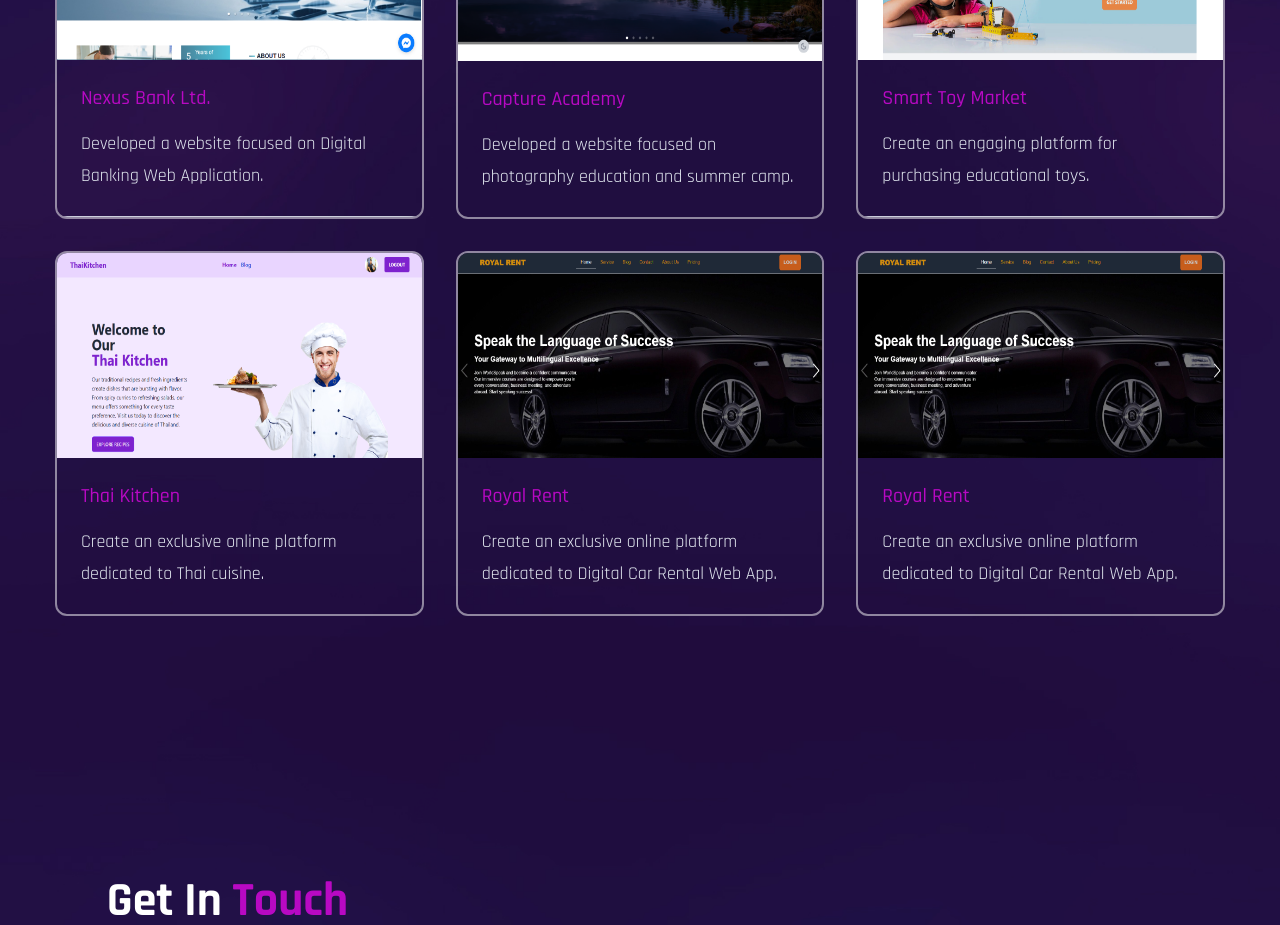
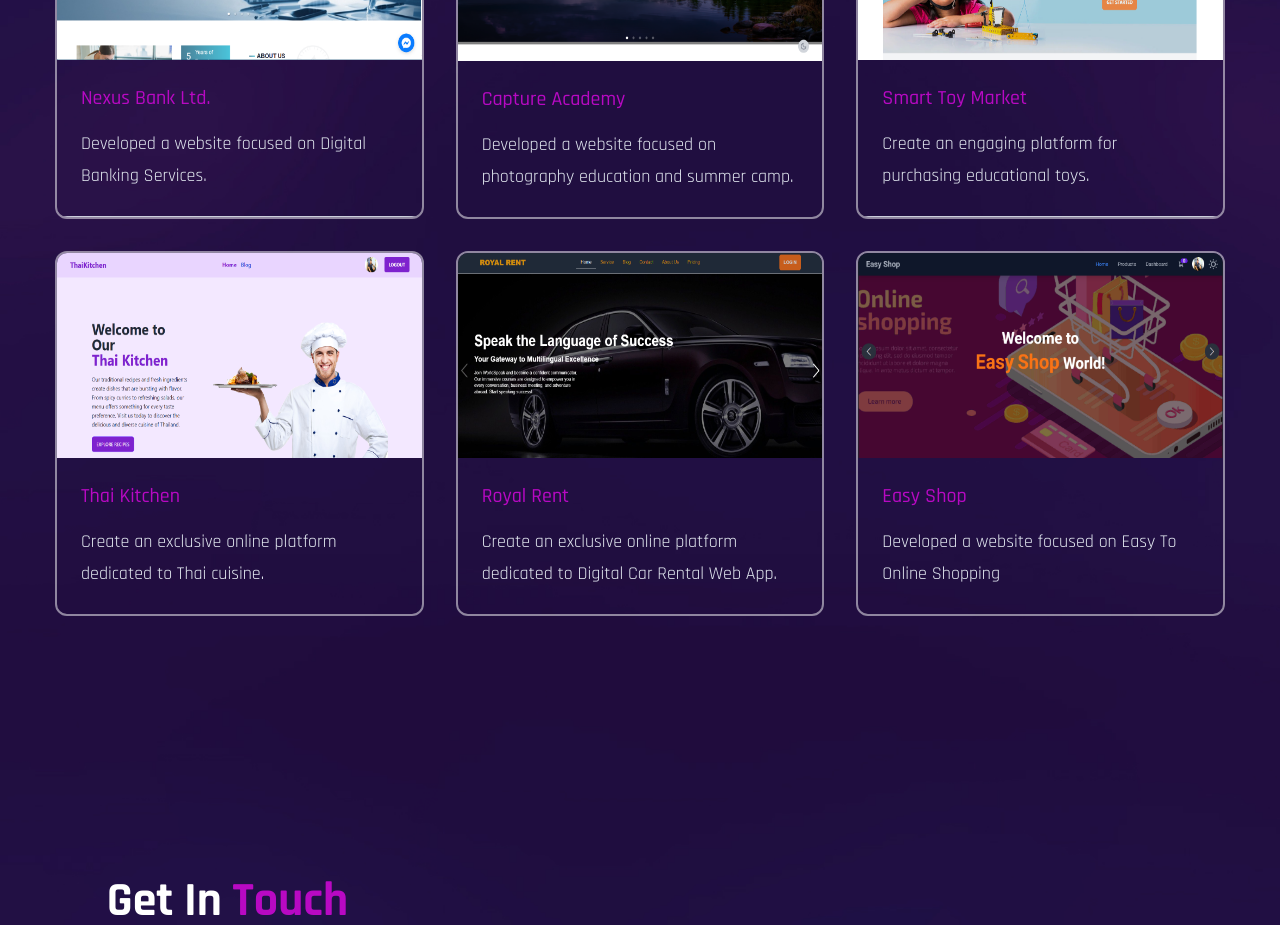
Before and after one commit to mahdee18/dev-portfolio, a React (Vite) app: page / in a window 1280 px wide. Shown: the part 4080-5005 px from the top of the page. Built offline with nearby package versions, Linux system fonts and the light colour scheme; a web font is replaced by a local one.

Commit message:
Add a project

```diff
--- a/src/Components/Content.js
+++ b/src/Components/Content.js
@@ -17,6 +17,7 @@ import img2 from '../assets/Toy1.png';
 import img3 from '../assets/Thai1.png';
 import img4 from '../assets/NexusBank.png';
 import img5 from '../assets/RoyalRent.png';
+import img6 from '../assets/EasyShop.png';
 export const content = {
     skills: [
         {
@@ -121,7 +122,7 @@ export const content = {
     projects: [
         {
             "title": "Nexus Bank Ltd.",
-            "description": "Developed a website focused on Digital Banking Web Application.",
+            "description": "Developed a website focused on Digital Banking Services.",
             "client": "https://github.com/codewithsiam/nexus-bank-ltd-client",
             "server": "https://github.com/codewithsiam/nexus-bank-ltd-server",
             "live_link": "https://nexus-cc1a9.web.app/",
@@ -160,12 +161,12 @@ export const content = {
             "imageSrc": img5
         },
         {
-            "title": "Royal Rent",
-            "description": "Create an exclusive online platform dedicated to Digital Car Rental Web App.",
-            "live_link": "https://royal-rent-client.vercel.app/",
-            "client": "https://github.com/mutanim24/royal-rent-client",
-            "server": "https://github.com/mutanim24/royal-rent-server",
-            "imageSrc": img5
+            "title": "Easy Shop",
+            "description": "Developed a website focused on Easy To Online Shopping",
+            "live_link": "https://easy-shop-mu.vercel.app/",
+            "client": "https://github.com/mahdee18/easy-shop",
+            "server": "https://github.com/mahdee18/easy-shop",
+            "imageSrc": img6
         }
     ]
 
--- a/src/Components/ProjectCard.jsx
+++ b/src/Components/ProjectCard.jsx
@@ -31,8 +31,8 @@ export default function ProjectCard({ project }) {
               {description}
             </p>
             <div className="flex justify-between py-4 gap-2">
-              <a className="btn w-1/2 py-3 px-2 bg-accent text-white font-bold" href={client}>Client</a>
-              <a href={server} className="btn w-1/2 py-3 px-2 bg-accent text-white font-bold">Server</a>
+              <a className="btn rounded-none w-1/2 py-3 px-2 bg-accent text-white font-bold" href={client}>Client</a>
+              <a href={server} className="btn rounded-none w-1/2 py-3 px-2 bg-accent text-white font-bold">Server</a>
             </div>
             <a href={live_link} target="_blank" className="inline-flex btn h-10 w-full items-center justify-center gap-2 text-white disabled:shadow-none rounded-none">
               <span>View Live</span>
```
Also changed, not shown: src/assets/EasyShop.png (added), 1 other file (tests, documents, lock files or other folders).
